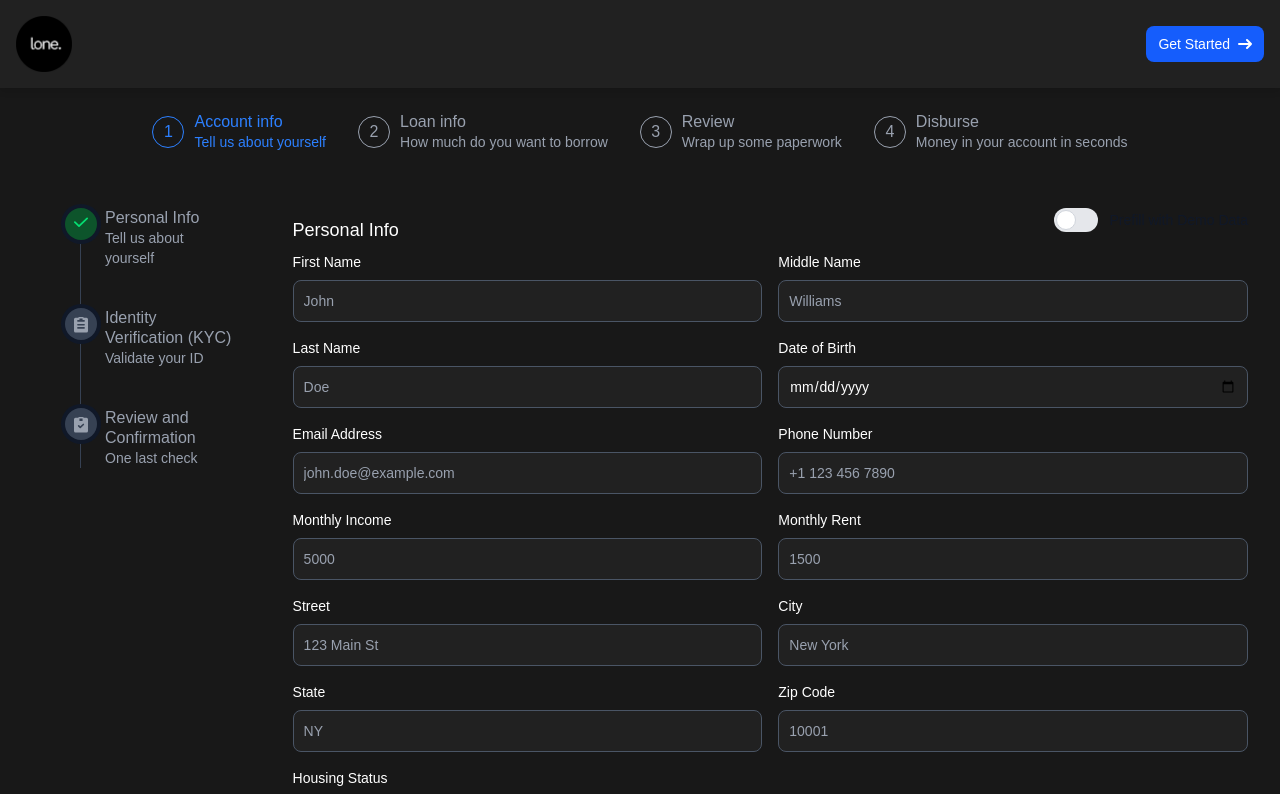
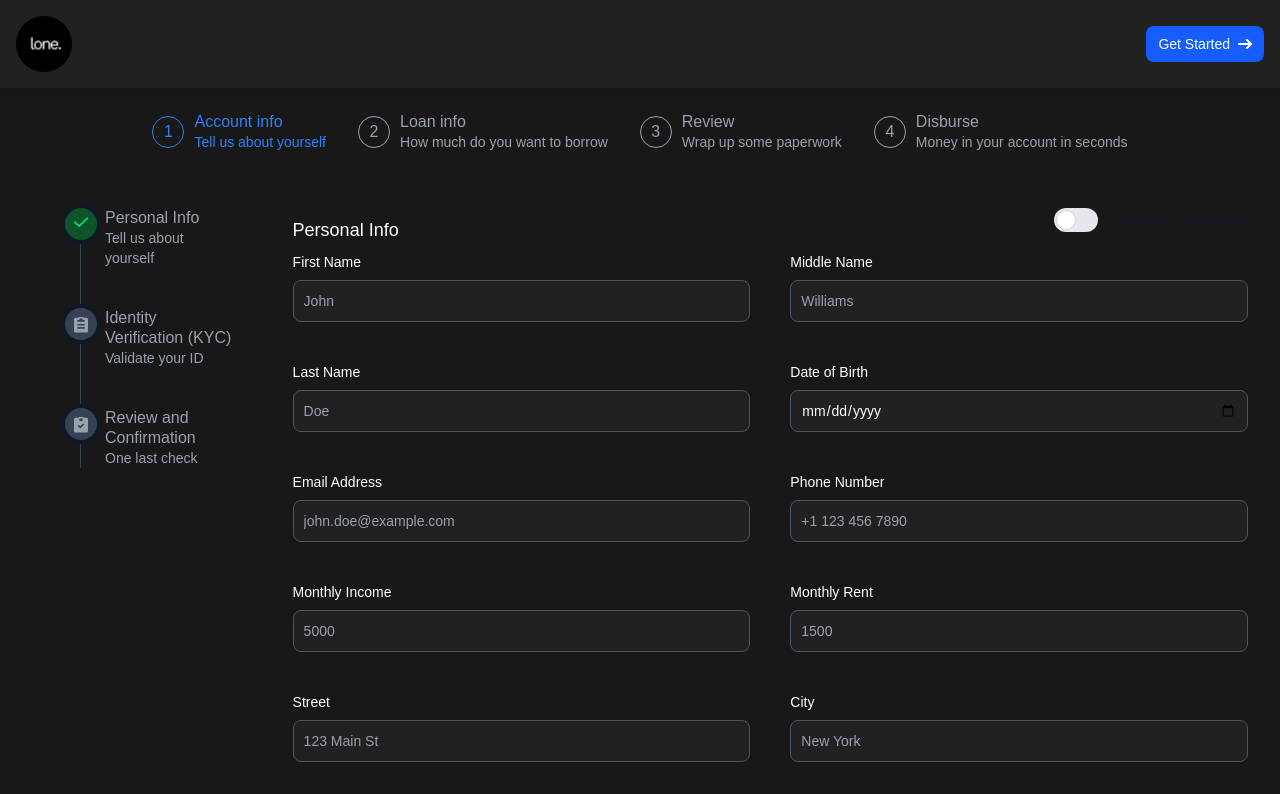
Before and after one commit to hakeem-jc/lone_2.0, a Next.js app: page /onboarding in a window 1280 px wide. Shown: the top 794 px of the page. Built offline with nearby package versions, Linux system fonts and the light colour scheme.

Commit message:
feat: Add spacing to fields

```diff
--- a/app/onboarding/page.tsx
+++ b/app/onboarding/page.tsx
@@ -281,7 +281,7 @@ const Page = () => {
                       </label>
                     </div>
 
-                    <div className="grid gap-4 mb-4 sm:grid-cols-2">
+                    <div className="grid gap-10 mb-4 sm:grid-cols-2">
                       <Input
                         id="firstName"
                         label="First Name"
```
